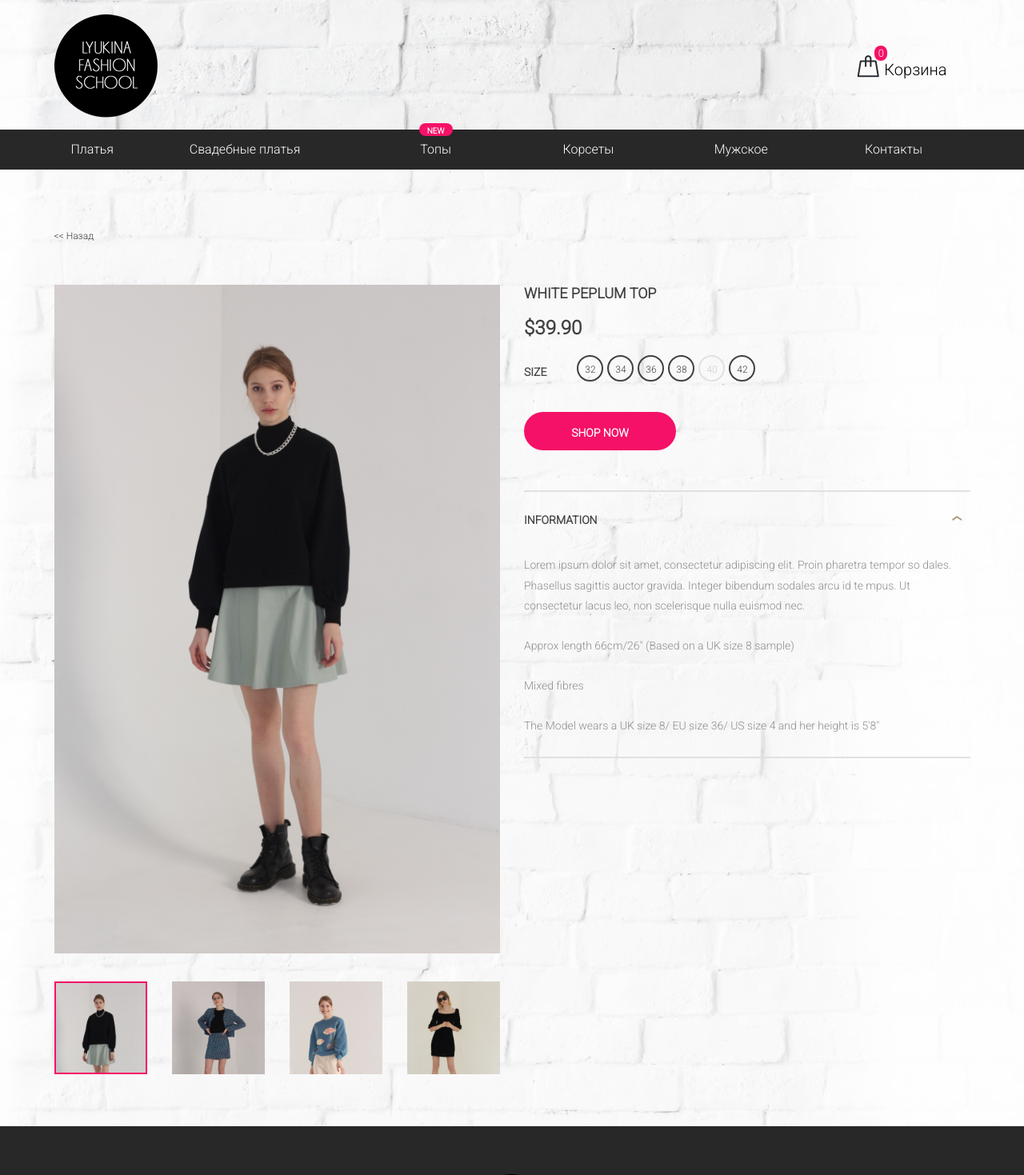
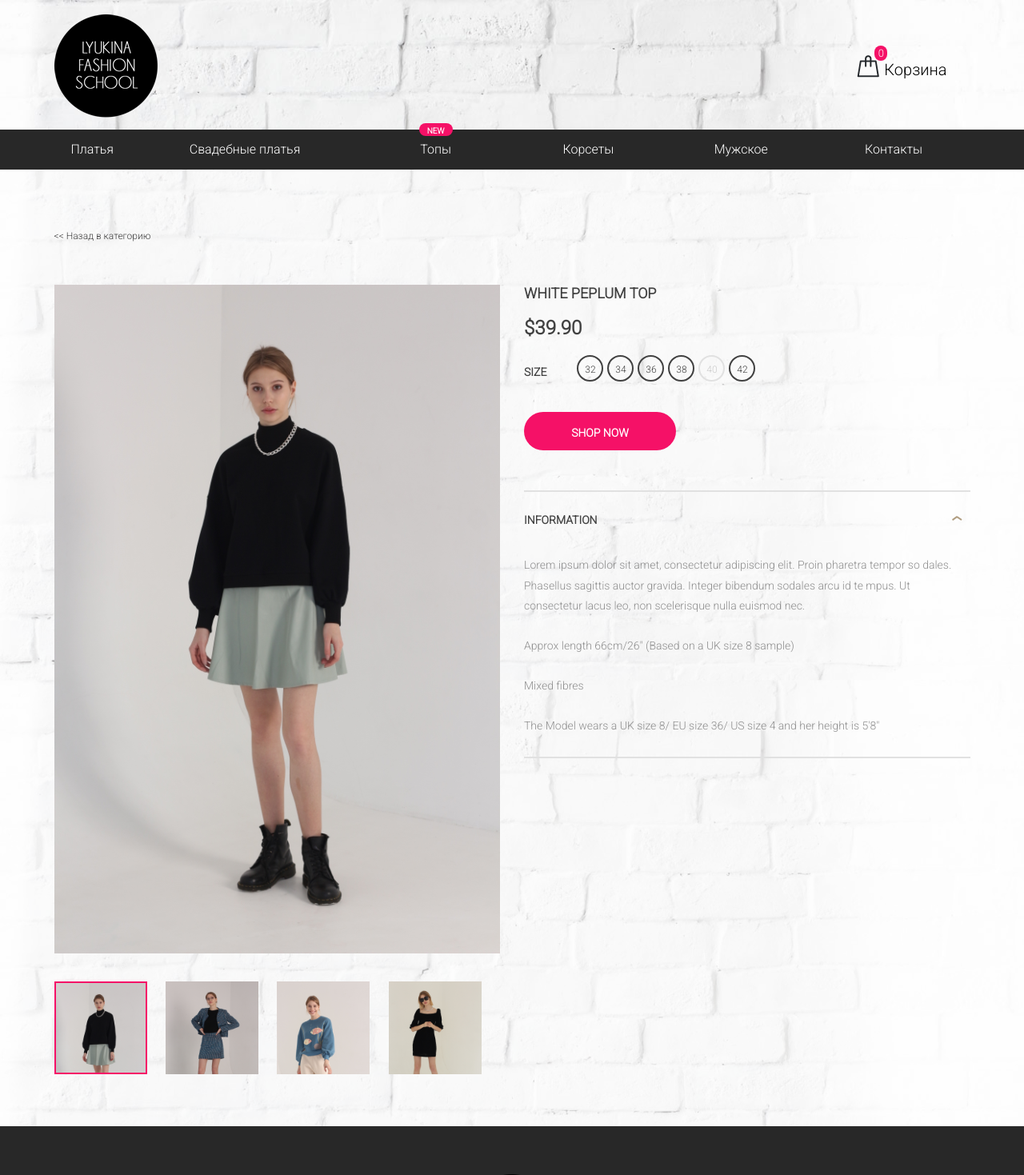
Before and after one commit to Flamio/lyukina_fashion_frontend, a React (Create React App) app: page /product in a window 1280 px wide. Shown: the top 1469 px of the page at 80% size. Built offline with nearby package versions, Linux system fonts and the light colour scheme; a web font is replaced by a local one.

Commit message:
carousel in thumbs

```diff
--- a/public/js/main.js
+++ b/public/js/main.js
@@ -92,7 +92,7 @@ $(window).on('load', function() {
 	/*------------------
 		Single Product
 	--------------------*/
-	$('.product-thumbs-track > .pt').on('click', function(){
+	$('.product-thumbs-track .pt').on('click', function(){
 		$('.product-thumbs-track .pt').removeClass('active');
 		$(this).addClass('active');
 		var imgurl = $(this).data('imgbigurl');
--- a/src/Main.js
+++ b/src/Main.js
@@ -24,6 +24,5 @@ export default function Main() {
       <Products/>
     </div>
     <Footer/>
-    <ContactsModal/>
   </div>)
 }
--- a/src/components/Products/Product.js
+++ b/src/components/Products/Product.js
@@ -1,9 +1,37 @@
+import ReactOwlCarousel from "react-owl-carousel";
 
 const Product = () => {
+
+  const thumbsCarouselOptions = {
+    loop: false,
+    margin: 0,
+    nav: false,
+    items: 4,
+    dots: false,
+    animateOut: 'fadeOut',
+    animateIn: 'fadeIn',
+    smartSpeed: 1200,
+    autoplay: false,
+    responsive: {
+      0: {
+        items: 3,
+      },
+      480: {
+        items: 3,
+      },
+      768: {
+        items: 3,
+      },
+      1200: {
+        items: 4,
+      }
+    }
+  }
+
   return (<section className="product-section content-field">
     <div className="container">
       <div className="back-link">
-        <a href="#"> &lt;&lt; Назад</a>
+        <a href="#"> &lt;&lt; Назад в категорию</a>
       </div>
       <div className="row">
         <div className="col-lg-6">
@@ -13,7 +41,7 @@ const Product = () => {
           </div>
           <div className="product-thumbs" tabIndex="1"
                style={{overflow: "hidden", outline: "none"}}>
-            <div className="product-thumbs-track">
+            <ReactOwlCarousel className="product-thumbs-track" {...thumbsCarouselOptions}>
               <div className="pt active"
                    data-imgbigurl="img/product/1.jpg"><img
                   src="img/product/1.jpg" alt=""/></div>
@@ -23,7 +51,7 @@ const Product = () => {
                   src="img/product/3.jpg" alt=""/></div>
               <div className="pt" data-imgbigurl="img/product/3.jpg"><img
                   src="img/product/4.jpg" alt=""/></div>
-            </div>
+            </ReactOwlCarousel>
           </div>
         </div>
         <div className="col-lg-6 product-details">
--- a/src/index.js
+++ b/src/index.js
@@ -7,12 +7,14 @@ import {configureFakeBackend} from "./fake-backend/FakeBackend";
 import {BrowserRouter, Route, Routes} from 'react-router-dom'
 import Loader from "./components/Loader/Loader";
 import ProductPage from "./pages/ProductPage";
+import ContactsModal from "./ContactsModal";
 
 configureFakeBackend()
 
 render(
     <Provider store={Store}>
       <Loader/>
+      <ContactsModal/>
       <BrowserRouter>
         <Routes>
           <Route path={"/"} element={<Main/>}/>
```
